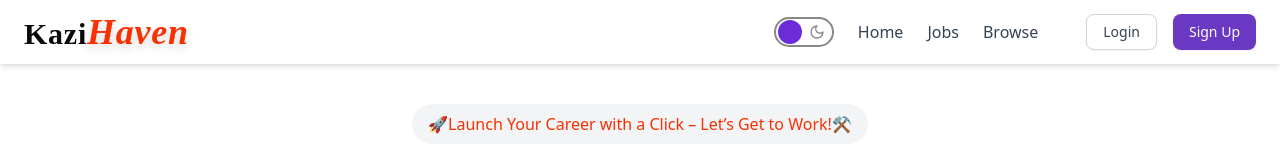
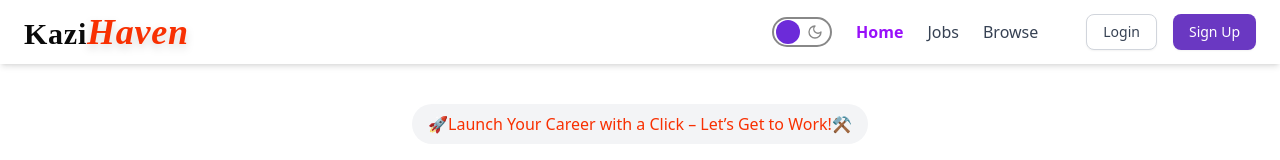
Before and after one commit to lewiii254/Kazi-Haven, a React (Vite) app in the folder frontend/: page / in a window 1280 px wide. Shown: the top 160 px of the page. Built offline with nearby package versions, Linux system fonts and the light colour scheme; no server answers.

Commit message:
active panel color

```diff
--- a/frontend/src/components/ProfileUpdateDialog.jsx
+++ b/frontend/src/components/ProfileUpdateDialog.jsx
@@ -70,7 +70,7 @@ const ProfileUpdateDialog = ({ isOpen, setOpen }) => {
     }
   };
   return (
-    <div>
+    <div className="dark:bg-gray-800 dark:text-white dark:border-gray-700 dark:shadow-lg">
       <Dialog open={isOpen} setOpen={setOpen}>
         <DialogContent
           className="sm:max-w-[425px]"
--- a/frontend/src/components/shared/Navbar.jsx
+++ b/frontend/src/components/shared/Navbar.jsx
@@ -10,12 +10,15 @@ import { getInitialName, USER_BASE_URL } from "@/utils/constant";
 import { setLoading, setUser } from "@/redux/authSlice";
 import { toast } from "sonner";
 import ThemeToggle from '@/components/ThemeToggle';
+import { useLocation } from "react-router-dom";
+
 
 const Navbar = () => {
   const { user } = useSelector((state) => state.auth);
 
   const dispatch = useDispatch();
   const navigate = useNavigate();
+  const location = useLocation();
 
   const handleLogout = async () => {
     try {
@@ -64,13 +67,25 @@ const Navbar = () => {
             ) : (
               <>
                  <ThemeToggle />
-                <li className="hover:text-[#f83002] transition-colors duration-300 cursor-pointer dark:text-white">
+                  <li
+                    className={`transition-colors duration-300 cursor-pointer
+                      hover:text-[#f83002]
+                      ${location.pathname === "/" ? "text-purple-600 dark:text-purple-400 font-semibold" : "text-gray-700 dark:text-white"}`}
+                  >
                   <Link to={"/"}>Home</Link>
                 </li>
-                <li className="hover:text-[#f83002] transition-colors duration-300 cursor-pointer dark:text-white">
+                <li
+                      className={`transition-colors duration-300 cursor-pointer
+                        hover:text-[#f83002]
+                        ${location.pathname.startsWith("/jobs") ? "text-purple-600 dark:text-purple-400 font-semibold" : "text-gray-700 dark:text-white"}`}
+                    >
                   <Link to={"/jobs"}>Jobs</Link>
                 </li>
-                <li className="hover:text-[#f83002] transition-colors duration-300 cursor-pointer dark:text-white">
+                <li
+                    className={`transition-colors duration-300 cursor-pointer
+                      hover:text-[#f83002]
+                      ${location.pathname.startsWith("/browse") ? "text-purple-600 dark:text-purple-400 font-semibold" : "text-gray-700 dark:text-white"}`}
+                  >
                   <Link to={"/browse"}>Browse</Link>
                 </li>
               </>
```
